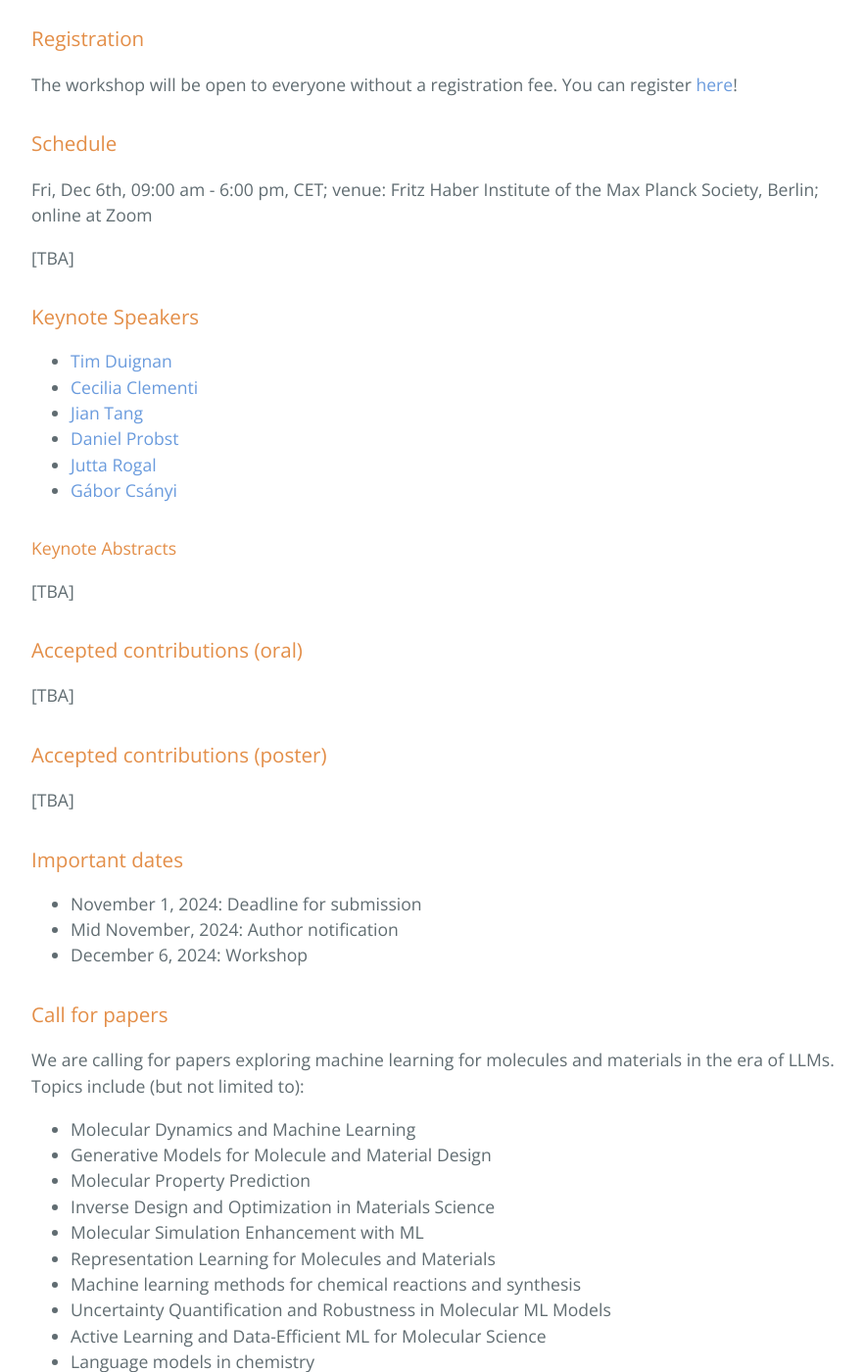
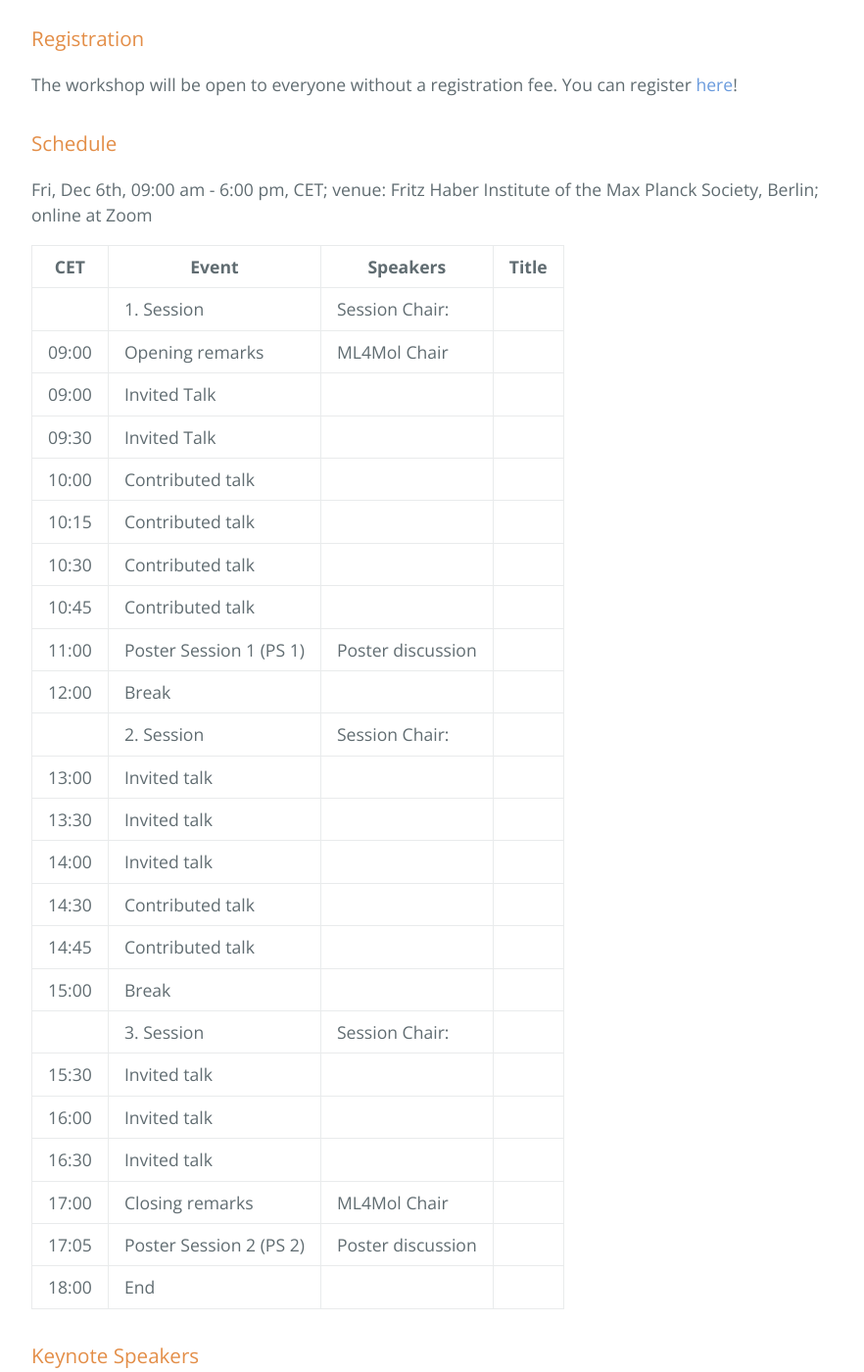
Before and after one commit to moleculediscovery/workshop2024, a Jekyll site: the page built from index.md, in a window 1280 px wide and 1400 px high, scrolled down 1235 px. Shown: the whole window at 98% size, without its empty margins (192-1074 px from the left). Built offline with Jekyll 4.4.1, drawn with Linux system fonts in a browser that asks for light colours; our own code applies the rules of GitHub Pages for plain Markdown files.

Commit message:
Update index.md

```diff
--- a/index.md
+++ b/index.md
@@ -16,7 +16,35 @@ The workshop will be open to everyone without a registration fee. You can regist
 ### Schedule
 Fri, Dec 6th, 09:00 am - 6:00 pm, CET; venue: Fritz Haber Institute of the Max Planck Society, Berlin; online at Zoom
 
-[TBA]
+
+| CET             |	Event             |	Speakers             | Title |
+| ----            |----                |----                 |----------|
+|              | 1. Session            | Session Chair:             |             	 |
+| 09:00             |	Opening remarks            | ML4Mol Chair             |	 |
+| 09:00             |	Invited Talk             |	          | |
+| 09:30             |	Invited Talk             |	           |  |
+| 10:00             |	Contributed talk             |          | |
+| 10:15             |	Contributed talk             |          | |
+| 10:30             |	Contributed talk             |          |	|
+| 10:45             |	Contributed talk             |           |  |
+| 11:00             |	Poster Session 1 (PS 1)             | Poster discussion |	|
+| 12:00             |	Break             |				 |
+|              | 2. Session            | Session Chair:             |             	 |
+| 13:00             |	Invited talk             |	           | |
+| 13:30             |	Invited talk             |	      |   |
+| 14:00             |	Invited talk             |	    |	|
+| 14:30             |	Contributed talk             | |	|
+| 14:45             |	Contributed talk             |   |	|
+| 15:00             |	Break             |		 | |
+|              | 3. Session            | Session Chair:  |             	 |
+| 15:30             |	Invited talk             |	|  |
+| 16:00             |	Invited talk             |	 |	 |
+| 16:30             |	Invited talk             |	|  |
+| 17:00             |	Closing remarks             | ML4Mol Chair   | |
+| 17:05             |	Poster Session 2 (PS 2)             | Poster discussion   |	 |
+| 18:00             |	End             |              | |
+
+
 
 ### Keynote Speakers
  - [Tim Duignan](https://about.uq.edu.au/experts/20490)
```
